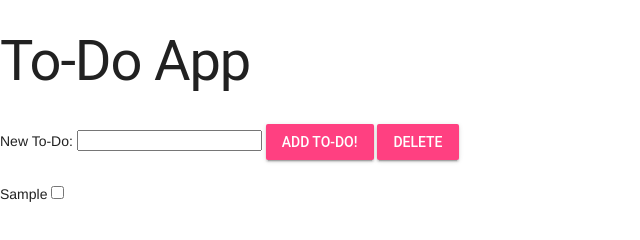
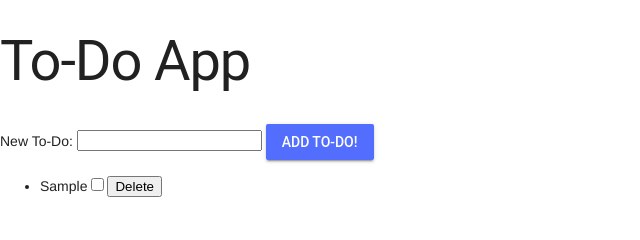
Before and after one commit to shanbaker/to-do-app, a plain HTML site: page index.html in a window 1280 px wide. Both pictures are taken after typing "Sample" into the empty fields and a click on the button "ADD TO-DO!". Shown: the whole page, without its empty margins (0-640 px from the left). Drawn offline with nearby package versions, Linux system fonts and the light colour scheme.

Commit message:
updated code

```diff
--- a/app.js
+++ b/app.js
@@ -28,6 +28,26 @@ function onReady() {
     //empty the input
     newToDoText.value = '';
 
+
+
+     // add delete button
+     let deletebtn = document.createElement('button');
+
+     // create a text node
+     let deleteinput = document.createTextNode('Delete');
+
+     // append the text to <button>
+     deletebtn.appendChild(deleteinput);
+
+     // append <button> to <form>
+     newLi.appendChild(deletebtn);
+
+      deletebnt.addEventListener('click', function (){
+         let deleteLi = newToDoText.value;
+         toDoList.removeChild(deleteLi);
+     });
+
+
 });
 }
 window.onload = function() {
--- a/index.html
+++ b/index.html
@@ -6,8 +6,8 @@
     <meta name="viewport" content="width=device-width, initial-scale=1">
     <!-- Material Design Lite -->
     <link rel="stylesheet" href="https://fonts.googleapis.com/icon?family=Material+Icons">
-<link rel="stylesheet" href="https://code.getmdl.io/1.3.0/material.indigo-pink.min.css">
-<script defer src="https://code.getmdl.io/1.3.0/material.min.js"></script>
+    <link rel="stylesheet" href="https://code.getmdl.io/1.3.0/material.blue-indigo.min.css">
+    <script defer src="https://code.getmdl.io/1.3.0/material.min.js"></script>
   </head>
   <body>
     <h1>To-Do App</h1>
@@ -16,11 +16,10 @@
         <label class="display-4"for="newToDoText">New To-Do:</label>
         <input type="text" id="newToDoText">
         <button type="submit" class="mdl-button mdl-js-button mdl-button--raised mdl-js-ripple-effect mdl-button--accent">Add To-Do!</button>
-        <button type="reset" class="mdl-button mdl-js-button mdl-button--raised mdl-js-ripple-effect mdl-button--accent">Delete</button>
+
       </form>
 
-
-      <ul class="demo-list-item mdl-list" id="toDoList">
+    <ul class="" id="toDoList">
     </ul>
 
     <script src="app.js"></script>
```
